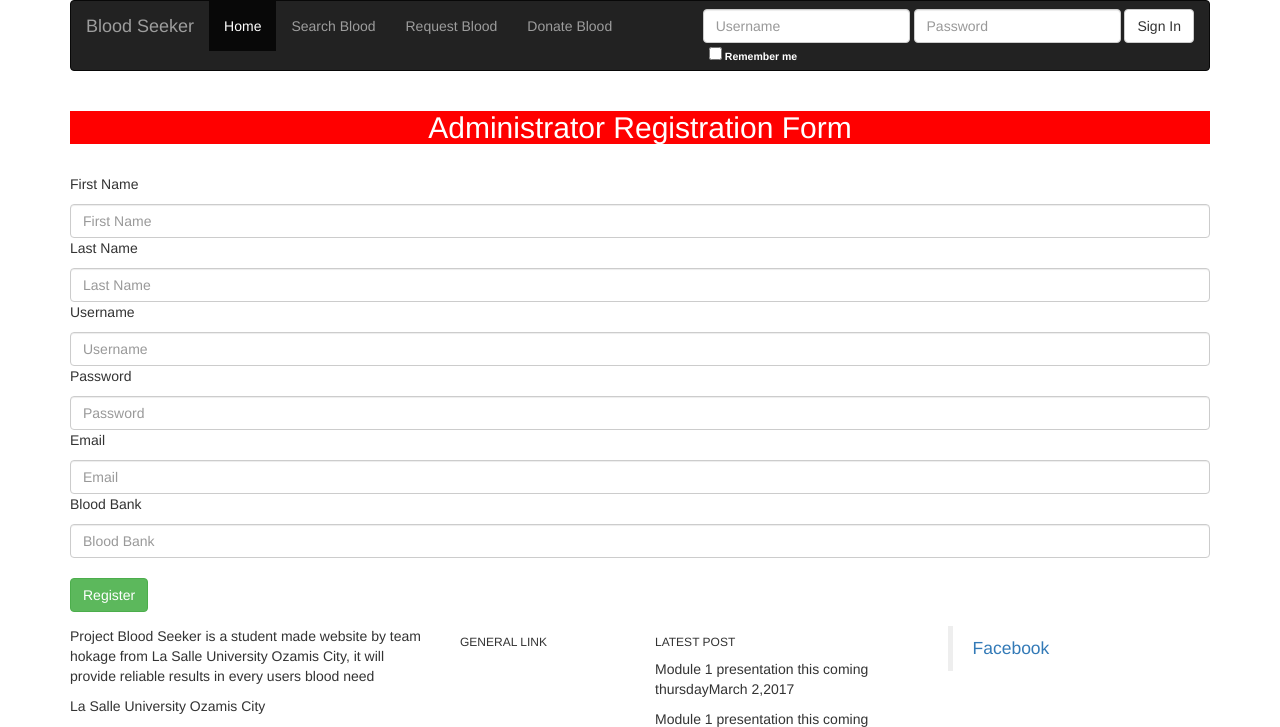
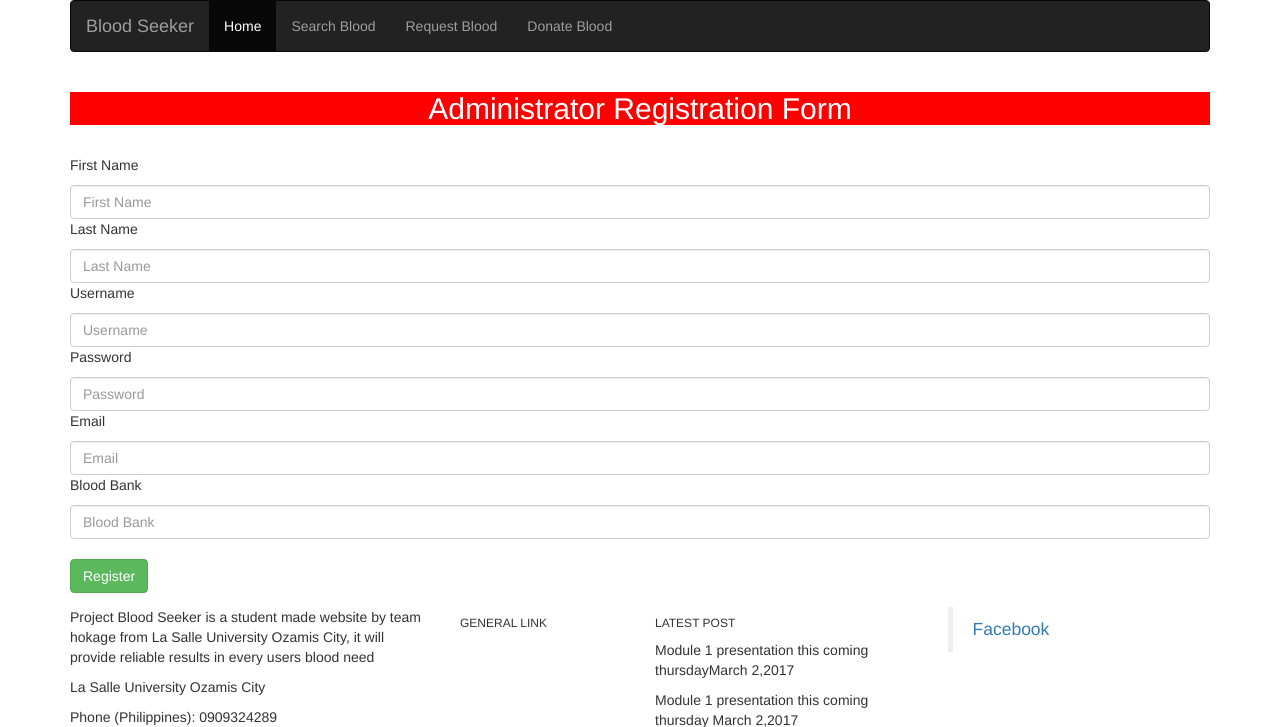
Before and after one commit to bonikowld/Blood, a PHP site: page /register.php in a window 1280 px wide. Shown: the top 727 px of the page. Run offline with PHP 8.4, Linux system fonts and the light colour scheme; some libraries are stand-ins or nearby versions.

Commit message:
Changes on DB
Nag transfer kog database sa table admin

```diff
--- /dev/null
+++ b/css/header.css
@@ -0,0 +1,5 @@
+.container-fluid{
+    height: 6%;
+    background-color: #6F0B0B;
+
+}
--- a/lib/header.php
+++ b/lib/header.php
@@ -1,35 +1,9 @@
-<?php
-$error = "";
-if(isset($_POST['login_btn'])){
-  if(empty($_POST['username']) || empty($_POST['password'])){
-      $error = "Invalid Username or Password";
-  }
-  else{
-      $userName = $_POST['username'];
-      $password = $_POST['password'];
-
-      $db = mysqli_connect("localhost", "root", "", "user" );
-
-      $log = mysqli_query($log, "SELECT * FROM admin WHERE userName='$username' AND password='$password'");
-
-      if ($log == 1){
-         echo "sign in successfull";
-      }
-      else{
-          $error = "Invalid Username or Password";
-      }
-      mysqli_close($log);
-
-  }
-
-}
 
 
-?>
 <link rel="stylesheet" href="https://maxcdn.bootstrapcdn.com/bootstrap/3.3.7/css/bootstrap.min.css">
 <script src="https://ajax.googleapis.com/ajax/libs/jquery/3.2.1/jquery.min.js"></script>
 <script src="https://maxcdn.bootstrapcdn.com/bootstrap/3.3.7/js/bootstrap.min.js"></script>
-<link type="style/css" href="css/remember.css" rel="stylesheet">
+<link type="style/css" href="css/header.css" rel="stylesheet">
 
 
 <div class="container">
@@ -47,18 +21,7 @@ if(isset($_POST['login_btn'])){
           <li><a href="request.php">Request Blood</a></li>
           <li><a href="donate.php">Donate Blood</a></li>
         </ul>
-         <form class="navbar-form navbar-right" role="search">
-                    <div class="form-group">
-                        <input type="text" class="form-control" name="username" placeholder="Username">
-                    </div>
-                    <div class="form-group">
-                        <input type="password" class="form-control" name="password" placeholder="Password">
-                    </div>
-                    <button type="button" name="login_btn" class="btn btn-default">Sign In</button><br>
-                    <div class="remember">
-                        <label class="label"><input type="checkbox"> Remember me</label> <!-- Pending sa ni, naa pay sayop ani-->
-                    </div>
-          </form>
+
 
 
     </div>
--- a/register.php
+++ b/register.php
@@ -1,31 +1,36 @@
 <?php include('lib/header.php');?>
 <?php
 
+    $servername = "localhost";
+    $username = "root";
+    $password = "";
+    $dbname = "blood_bank";
+
+    $conn = mysqli_connect($servername, $username, $password, $dbname);
+
+    if(isset($_POST['register_btn'])){
+
+          $firstname = $_POST['firstname'];
+          $lastname = $_POST['lastname'];
+          $username = $_POST['username'];
+          $password = $_POST['password'];
+          $email = $_POST['email'];
+          $bloodbank = $_POST['bloodbank'];
+
+        //   if( $firstName== null && $lastName == null &&  $userName == null && $password == null && $userEmail == null &&  $bloodBank == null){
+
+        //   }
 
 
-    $db = mysqli_connect("localhost", "root", "", "user" );
-    if(isset($_POST['register_btn'])){
-
-          $firstName = $_POST['firstName'];
-          $lastName = $_POST['lastName'];
-          $userName = $_POST['username'];
-          $password = $_POST['password'];
-          $userEmail = $_POST['email'];
-          $bloodBank = $_POST['bloodBank'];
-
-          if( $firstName== null && $lastName == null &&  $userName == null && $password == null && $userEmail == null &&  $bloodBank == null){
-
-          }
-
-
-          $reg = mysqli_query($db, "INSERT INTO admin(firstName, lastName, userName, password, userEmail, bloodBank )VALUES ('$firstName', '$lastName', '$userName', '$password', '$userEmail', '$bloodBank')");
-                if($reg)
-                {
-                      echo "Registration Successful";
-                }
-                else{
-                      echo "Registration Failed";
-                }
+        mysqli_query($conn,"INSERT INTO admin(firstname, lastname, username, password, email, bloodbank )VALUES ( '".$firstname."', '".$lastname."', '".$username."', '".$password."', '".$email."', '".$bloodbank."')");
+                // if($sql)
+                // {
+                //       echo "Registration Successful";
+                // }
+                // else{
+                //       echo "Registration Failed";
+                // }
+                mysqli_close($conn);
 
     }
 
@@ -50,9 +55,9 @@
 </br>
 <form method="post" action="">
     <p> First Name </p>
-        <input type="text" class="form-control" name="firstName" placeholder="First Name">
+        <input type="text" class="form-control" name="firstname" placeholder="First Name">
     <p> Last Name </p>
-        <input type="text" class="form-control" name="lastName" placeholder="Last Name">
+        <input type="text" class="form-control" name="lastname" placeholder="Last Name">
     <p> Username </p>
         <input type="text" class="form-control" name="username" placeholder="Username">
     <p> Password </p>
@@ -60,7 +65,7 @@
     <p> Email </p>
         <input type="email" class="form-control" name="email" placeholder="Email">
     <p> Blood Bank </p>
-        <input type="text" class="form-control" name="bloodBank" placeholder="Blood Bank">
+        <input type="text" class="form-control" name="bloodbank" placeholder="Blood Bank">
         <br>
         <button type="submit" class="btn btn-success" name="register_btn"> Register </button>
     </br>
```
Also changed, not shown: css/login.css (added, +7 -0 lines), css/remember.css (deleted, +0 -7 lines), index.php (+12 -7 lines).
